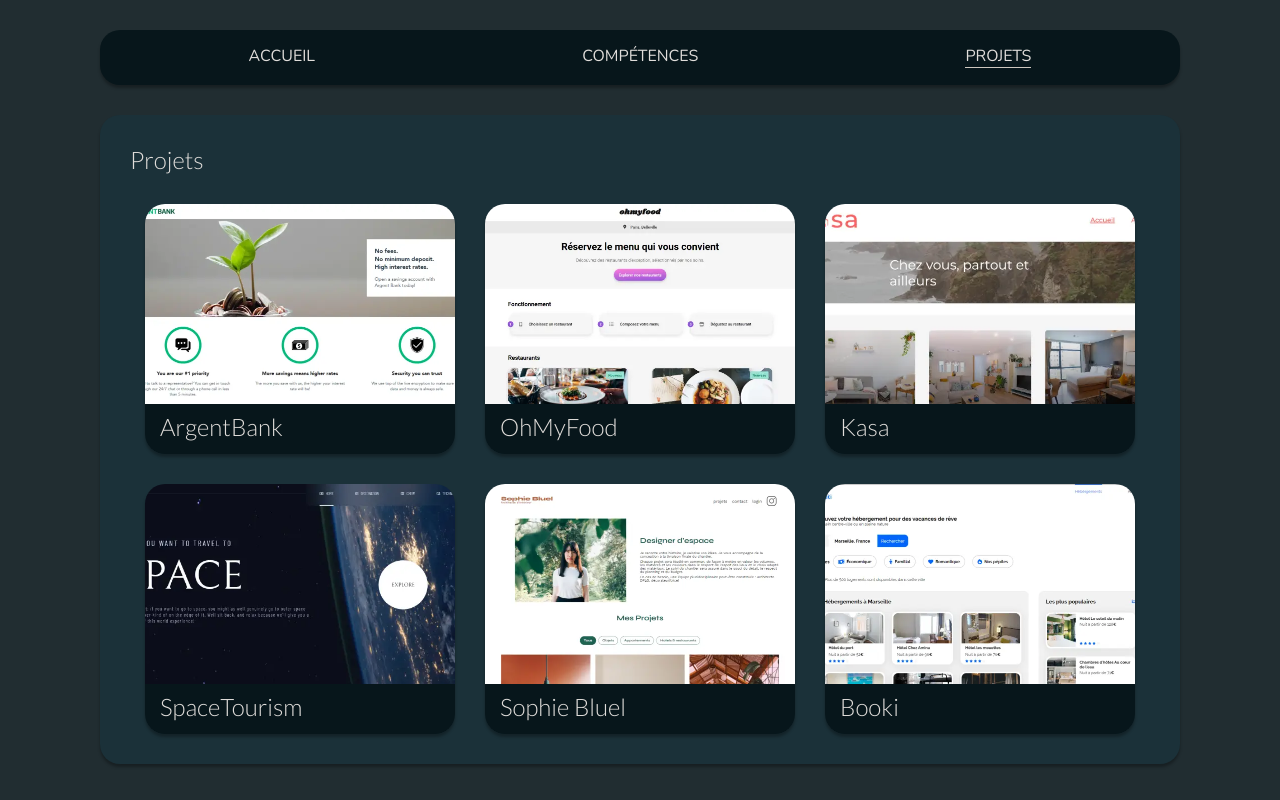
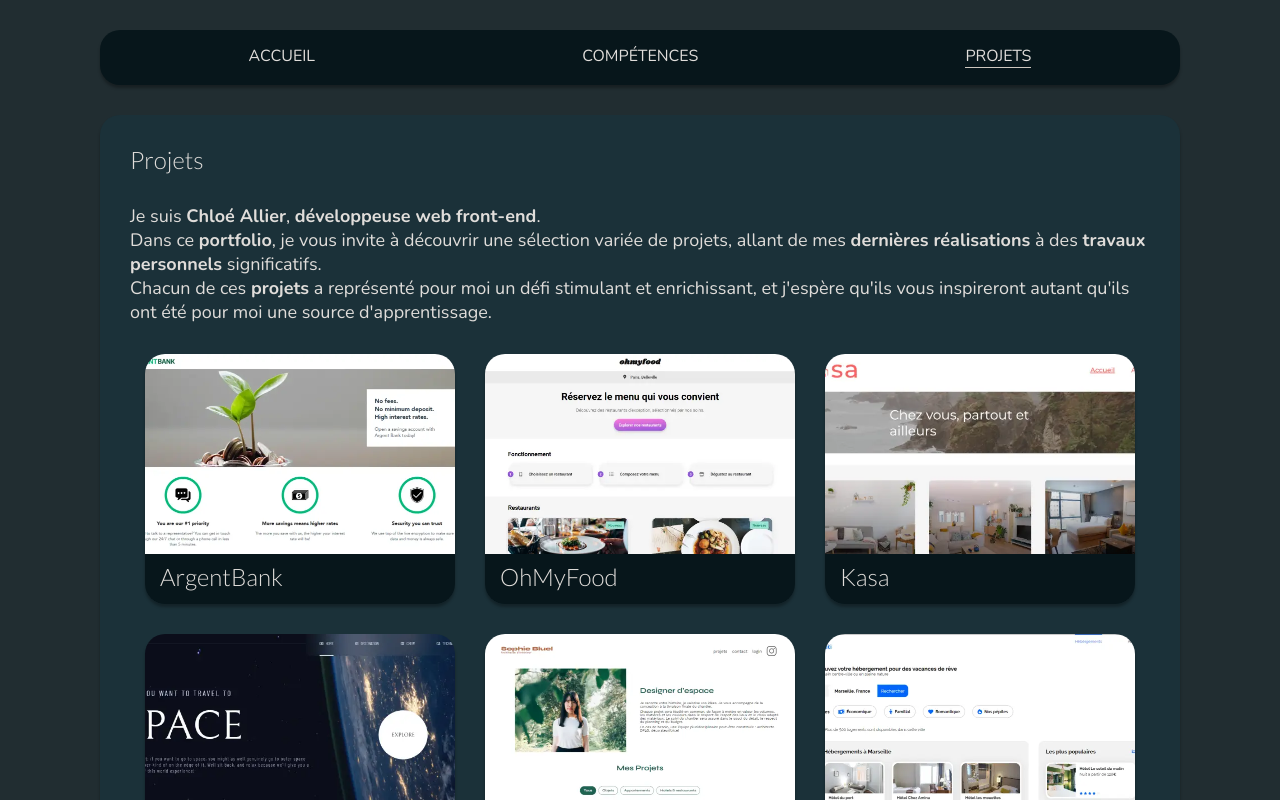
Before and after one commit to 01Chloe/Portfolio, a React (Vite) app: page /projects in a window 1280 px wide. Shown: the top 800 px of the page. Built offline with nearby package versions, Linux system fonts and the light colour scheme.

Commit message:
Add description on projects page

```diff
--- a/src/assets/styles/projects.scss
+++ b/src/assets/styles/projects.scss
@@ -12,6 +12,9 @@
   }
   h2 {
     @include mix.title;
+    margin-bottom: 15px;
+  }
+  .projects-desc {
     margin-bottom: 15px;
   }
   .projects-container {
@@ -33,6 +36,10 @@
     h2 {
       margin-bottom: 30px;
     }
+    .projects-desc {
+      margin-bottom: 30px;
+      font-size: 1.125rem;
+    }
     .projects-container {
       grid-template-columns: repeat(3, 1fr);
     }
@@ -46,6 +53,9 @@
       font-size: 2rem;
       margin-bottom: 60px;
     }
+    .projects-desc {
+      margin-bottom: 60px;
+    }
     .projects-container {
       gap: 60px;
     }
--- a/src/pages/Projects.tsx
+++ b/src/pages/Projects.tsx
@@ -26,6 +26,20 @@ const Projects = () => {
     <main>
       <section className="section-projects">
         <h2>Projets</h2>
+        <p className="projects-desc">
+          Je suis <strong>Chloé Allier</strong>,{" "}
+          <strong>développeuse web front-end</strong>.
+          <br />
+          Dans ce <strong>portfolio</strong>, je vous invite à découvrir une
+          sélection variée de projets, allant de mes{" "}
+          <strong>dernières réalisations</strong> à des{" "}
+          <strong>travaux personnels </strong>
+          significatifs.
+          <br />
+          Chacun de ces <strong>projets</strong> a représenté pour moi un défi
+          stimulant et enrichissant, et j'espère qu'ils vous inspireront autant
+          qu'ils ont été pour moi une source d'apprentissage.
+        </p>
         <div className="projects-container">
           {Array.isArray(projectsList?.projects) &&
             projectsList.projects.map(
```
